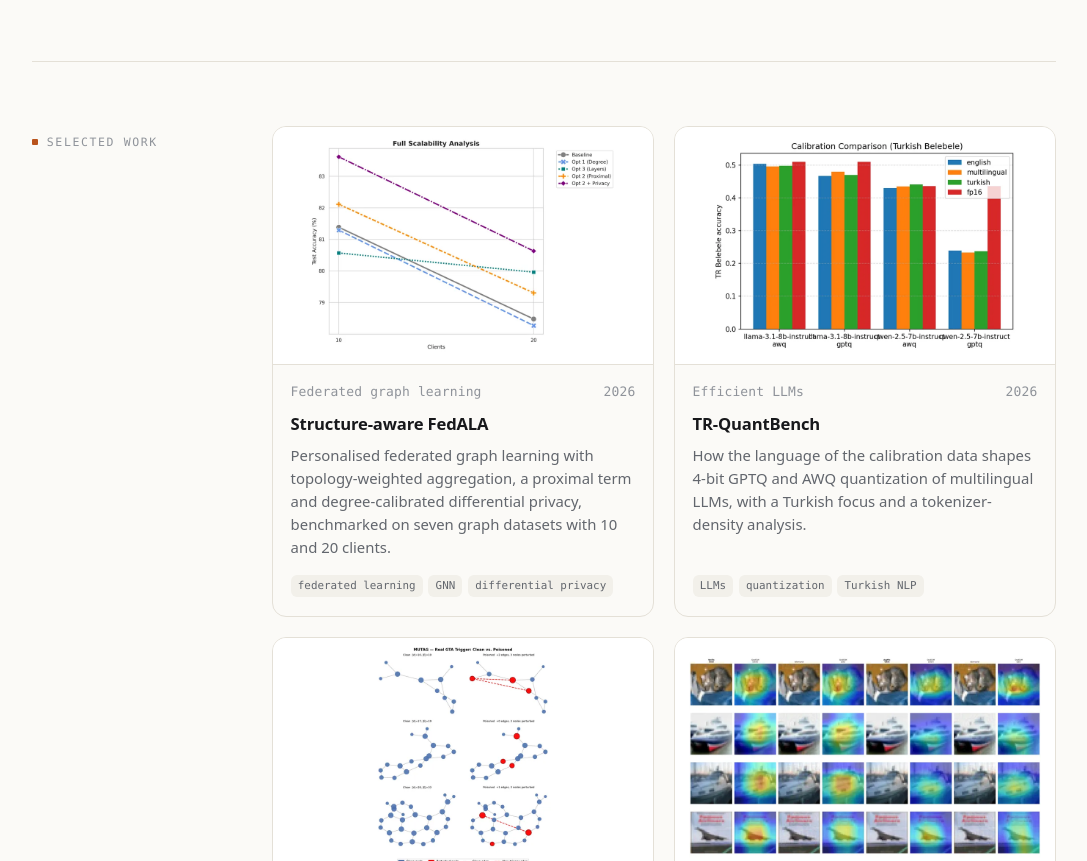
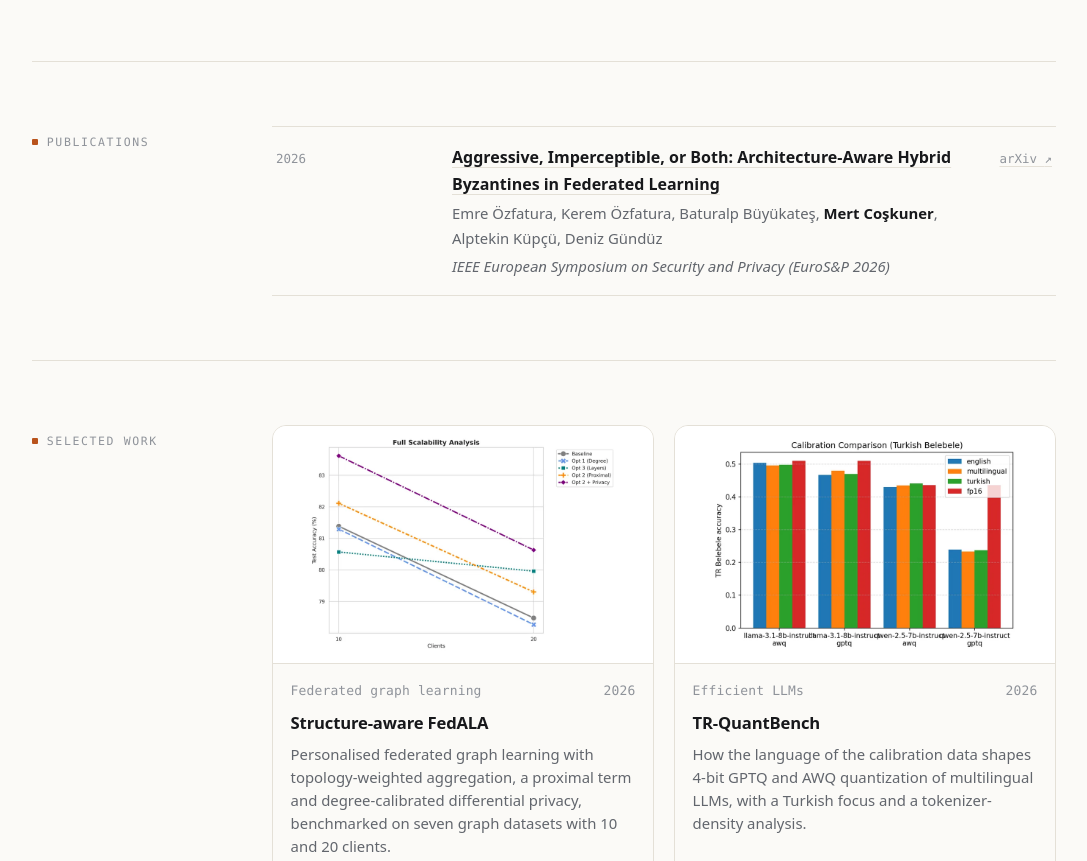
Before and after one commit to mertcoskuner/mertcoskuner.github.io, an Astro site: page / in a window 1280 px wide. Shown: the part 934-1795 px from the top of the page, without its empty margins (96-1183 px from the left). Built offline with nearby package versions, Linux system fonts and the light colour scheme; Astro itself is replaced by a stand-in of ours.

Commit message:
feat: list publications

```diff
--- a/src/data/site.js
+++ b/src/data/site.js
@@ -20,6 +20,25 @@ export const interests = [
   "Backdoor and evasion attacks, and defenses, on vision and graph models",
   "Robustness of compressed models: distillation and low-bit quantization",
   "Multilingual and Turkish language models",
+];
+
+export const publications = [
+  {
+    year: "2026",
+    title:
+      "Aggressive, Imperceptible, or Both: Architecture-Aware Hybrid Byzantines in Federated Learning",
+    authors: [
+      "Emre Özfatura",
+      "Kerem Özfatura",
+      "Baturalp Büyükateş",
+      "Mert Coşkuner",
+      "Alptekin Küpçü",
+      "Deniz Gündüz",
+    ],
+    venue: "IEEE European Symposium on Security and Privacy (EuroS&P 2026)",
+    href: "https://doi.org/10.1109/EuroSP68448.2026.00052",
+    links: [{ label: "arXiv", href: "https://arxiv.org/abs/2404.06230" }],
+  },
 ];
 
 export const projects = [
--- a/src/pages/index.astro
+++ b/src/pages/index.astro
@@ -2,7 +2,7 @@
 import Base from "../layouts/Base.astro";
 import ProjectCard from "../components/ProjectCard.astro";
 import { getCollection } from "astro:content";
-import { education, experience, interests, links, profile, projects, teaching } from "../data/site.js";
+import { education, experience, interests, links, profile, projects, publications, teaching } from "../data/site.js";
 
 const featured = projects.filter((project) => project.featured);
 const current = [
@@ -51,6 +51,31 @@ const fmt = (date) => date.toISOString().slice(0, 10).replaceAll("-", ".");
         {interests.map((item) => <li>{item}</li>)}
       </ul>
     </div>
+  </section>
+
+  <section class="section" id="publications">
+    <header><span class="label">Publications</span></header>
+    <ul class="rows">
+      {publications.map((pub) => (
+        <li class="row">
+          <div>
+            <span class="when">{pub.year}</span>
+            <span class="what">
+              <strong><a href={pub.href}>{pub.title}</a></strong>
+              <p>
+                {pub.authors.map((name, i) => (
+                  <Fragment>{i > 0 && ", "}{name === profile.name ? <span class="me">{name}</span> : name}</Fragment>
+                ))}
+              </p>
+              <p class="venue">{pub.venue}</p>
+            </span>
+            <span class="go">
+              {pub.links.map((link) => <a href={link.href}>{link.label} <span aria-hidden="true">↗</span></a>)}
+            </span>
+          </div>
+        </li>
+      ))}
+    </ul>
   </section>
 
   <section class="section" id="projects">
--- a/src/styles/global.css
+++ b/src/styles/global.css
@@ -577,6 +577,16 @@ a:hover {
   font-size: 0.93rem;
 }
 
+.row .what .me {
+  color: var(--text);
+  font-weight: 560;
+  white-space: nowrap;
+}
+
+.row .what .venue {
+  font-style: italic;
+}
+
 .row .go {
   font-family: var(--mono);
   font-size: 0.78rem;
```
